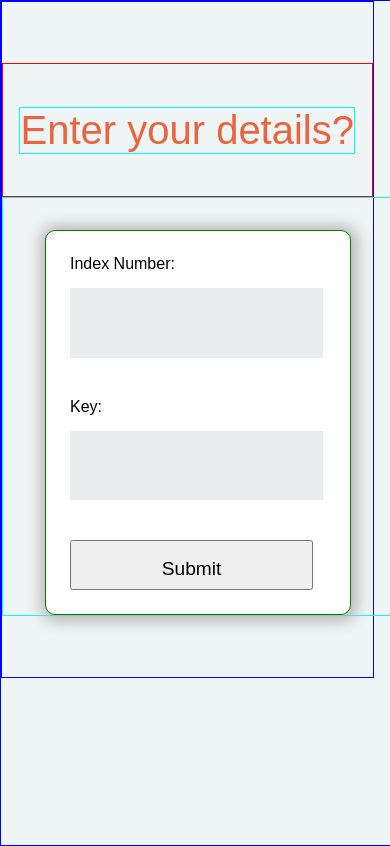
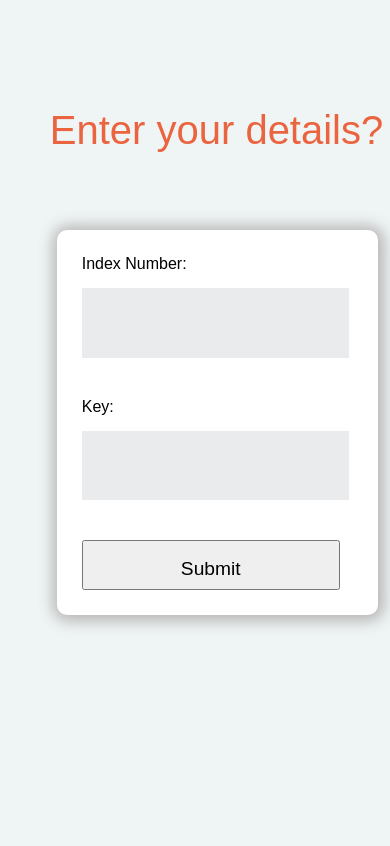
Before and after one commit to Asiedu13/wassceverse-grandpa, a Django app: page / in a window 390 px wide; the page is wider, and only the part inside the window is pictured. Shown: the part 69-915 px from the top of that part. Run offline with Django 4.2, Linux system fonts and the light colour scheme; some libraries are stand-ins or nearby versions.

Commit message:
fixed border issue

```diff
--- a/wassceverse_web/main/static/css/_school_search.scss
+++ b/wassceverse_web/main/static/css/_school_search.scss
@@ -1,10 +1,10 @@
 #main {
-  width: 100vw;
+  width: 100%;
   height: 100vh;
-  @include border(blue);
+  @include border(red);
 
   #content {
-    width: 95vw;
+    width: 100%;
     height: 80vh;
     @include border(blue);
     display: flex;
--- a/wassceverse_web/main/static/css/_util.scss
+++ b/wassceverse_web/main/static/css/_util.scss
@@ -1,3 +1,3 @@
 @mixin border($color) {
-  border: 1px solid $color;
+  border: 1px solid transparent;
 }
--- a/wassceverse_web/main/static/css/input.css
+++ b/wassceverse_web/main/static/css/input.css
@@ -25,13 +25,13 @@ header section h1 {
   font-size: 2rem; }
 
 #main {
-  width: 100vw;
+  width: 100%;
   height: 100vh;
-  border: 1px solid blue; }
+  border: 1px solid transparent; }
   #main #content {
-    width: 95vw;
+    width: 100%;
     height: 80vh;
-    border: 1px solid blue;
+    border: 1px solid transparent;
     display: flex;
     flex-direction: column;
     /* justify-content: center; */
@@ -46,10 +46,10 @@ header section h1 {
       align-items: center; }
     #main #content .content-header {
       height: 100px;
-      border: 1px solid red; }
+      border: 1px solid transparent; }
       #main #content .content-header h2 {
         width: fit-content;
-        border: 1px solid cyan;
+        border: 1px solid transparent;
         font-size: 2.5rem;
         color: #eb6440;
         margin: 0px 0px 0 0;
@@ -70,7 +70,7 @@ header section h1 {
       background: #fff;
       box-shadow: 1px 1px 15px 5px #b6b3b3;
       border-radius: 10px;
-      border: 1px solid green; }
+      border: 1px solid transparent; }
       #main #content #content-body form input[type="text"] {
         width: 95%;
         height: 60px;
@@ -92,20 +92,20 @@ header section h1 {
     width: inherit;
     display: flex;
     flex-direction: column;
-    border: 1px solid orange; }
+    border: 1px solid transparent; }
     #main > section a {
       color: #d55d21;
       font-size: 1.5rem;
       text-align: center;
       margin: 45%;
-      border: 1px solid blue; }
+      border: 1px solid transparent; }
     #main > section .search-bar {
       display: flex;
       justify-content: center;
       align-items: center;
       height: 100px;
       width: inherit;
-      border: 1px solid pink;
+      border: 1px solid transparent;
       color: #497174; }
       #main > section .search-bar p {
         font-size: 3rem; }
@@ -464,7 +464,7 @@ text
   #content {
     width: 100vw;
     height: 80vh;
-    border: 1px solid cyan;
+    border: 1px solid transparent;
     display: flex;
     flex-direction: column;
     justify-content: center;
@@ -477,21 +477,21 @@ text
       flex-direction: column;
       justify-content: center;
       align-items: center;
-      border: 1px solid cyan; }
+      border: 1px solid transparent; }
     #content .content-header {
       height: 100px;
       font-size: 4.5rem;
-      border: 1px solid red; }
+      border: 1px solid transparent; }
       #content .content-header h2 {
         width: fit-content;
-        border: 1px solid cyan;
+        border: 1px solid transparent;
         font-size: 2.5rem;
         color: #eb6440;
         margin: 0px 0px 0 0;
         font-weight: 100;
         text-align: right; }
     #content #content-body {
-      width: 100vw; }
+      width: 100%; }
       #content #content-body #err {
         color: red;
         border-radius: 5px;
@@ -508,7 +508,7 @@ text
         box-shadow: 1px 1px 15px 5px #b6b3b3;
         border-radius: 10px;
         margin: 0 auto;
-        border: 1px solid green; }
+        border: 1px solid transparent; }
         #content #content-body form input {
           width: 95%; }
         #content #content-body form input[type="text"] {
--- a/wassceverse_web/main/static/css/responsiveness/_resp-login.scss
+++ b/wassceverse_web/main/static/css/responsiveness/_resp-login.scss
@@ -19,7 +19,7 @@
         flex-direction: column;
         justify-content: center;
       align-items: center;
-      @include border(cyan);
+      @include border(rebeccapurple);
     }
     .content-header {
       height: 100px;
@@ -38,7 +38,8 @@
     }
 
     #content-body {
-      width: 100vw;
+        // width: 100vw;
+        width: 100%;
       #err {
         color: red;
         border-radius: 5px;
```
Also changed, not shown: other parts of wassceverse_web/main/static/css/input.css (+12 -12 lines). Lines whose indentation alone changed are shown as unchanged.
